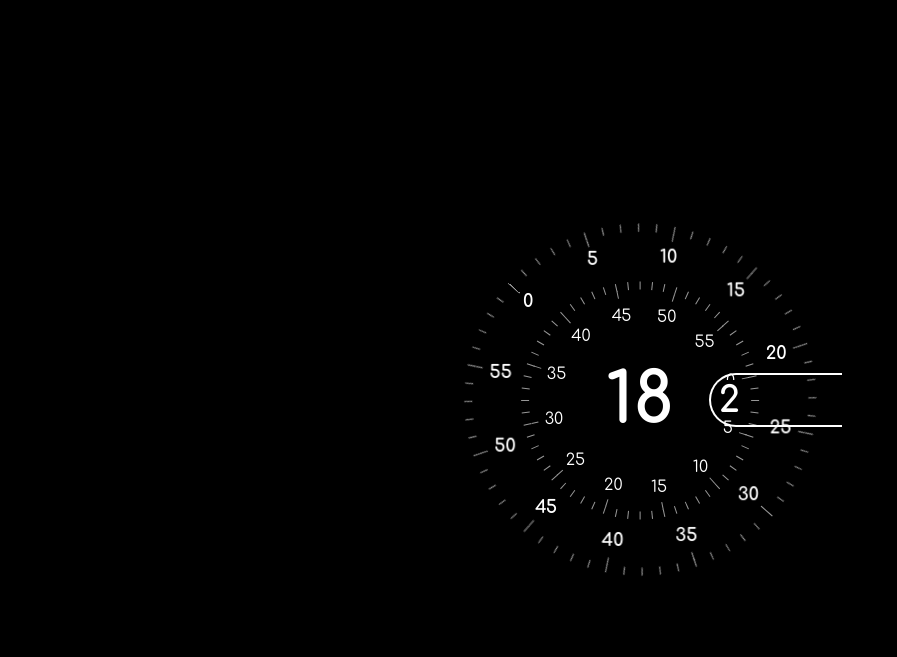
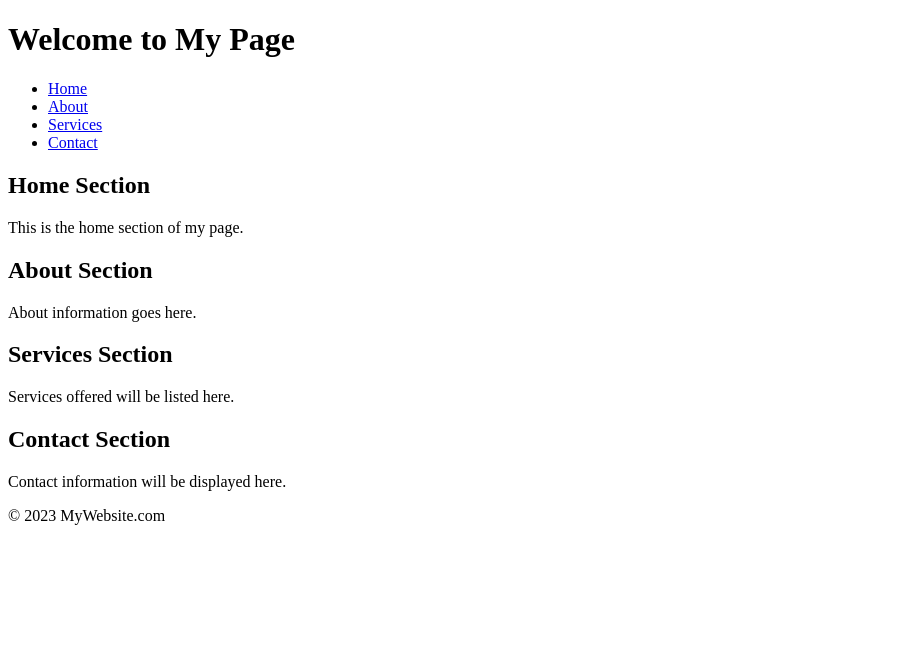
Before and after one commit to nagarajhullur4/Check, a plain HTML site: page index.html in a window 1280 px wide. Shown: the whole page, without its empty margins (0-897 px from the left). Drawn offline with Linux system fonts and the light colour scheme.

Commit message:
Update index.html

```diff
--- a/index.html
+++ b/index.html
@@ -1,182 +1,46 @@
 <!DOCTYPE html>
-<html lang="en" >
+<html lang="en">
 <head>
-  <meta charset="UTF-8">
-  <title>Analog CLock</title>
-
-<style>
-	@import url("https://fonts.googleapis.com/css2?family=Comfortaa:wght@300;400;500;600;700&display=swap");
-*, *:afater, *:before {
-  box-sizing: border-box;
-}
-
-body, html {
-  background: #000;
-  margin: 0;
-  height: 100vh;
-  color: #fff;
-  font-family: "Comfortaa", cursive;
-}
-
-.clock {
-  --clock-size: 360px;
-  width: var(--clock-size);
-  height: var(--clock-size);
-  position: fixed;
-  inset: 0;
-  margin: auto;
-  border-radius: 50%;
-}
-.spike {
-  position: absolute;
-  width: 8px;
-  height: 1px;
-  background: #fff9;
-  line-height: 20px;
-  transform-origin: 50%;
-  z-index: 5;
-  inset: 0;
-  margin: auto;
-  font-style: normal;
-  transform: rotate(var(--rotate)) translateX(var(--dail-size));
-}
-.spike:nth-child(5n+1) {
-  box-shadow: -7px 0 #fff9;
-}
-.spike:nth-child(5n+1):after {
-  content: attr(data-i);
-  position: absolute;
-  right: 22px;
-  top: -10px;
-  transition: 1s linear;
-  transform: rotate(calc( var(--dRotate) - var(--rotate)));
-}
-
-.seconds {
-  --dRotate: 0deg;
-  --dail-size: calc((var(--clock-size)/ 2) - 8px);
-  font-weight: 800;
-  font-size: 18px;
-  transform: rotate(calc( -1 * var(--dRotate)));
-  position: absolute;
-  inset: 0;
-  margin: auto;
-  transition: 1s linear;
-}
-
-.minutes {
-  --dail-size: calc((var(--clock-size)/ 2) - 65px);
-  font-size: 16px;
-  transform: rotate(calc( -1 * var(--dRotate)));
-  position: absolute;
-  inset: 0;
-  margin: auto;
-  transition: 1s linear;
-}
-
-.stop-anim {
-  transition: 0s linear;
-}
-.stop-anim .spike:after {
-  transition: 0s linear !important;
-}
-
-.hour {
-  font-size: 70px;
-  font-weight: 900;
-  position: absolute;
-  left: 50%;
-  top: 50%;
-  transform: translate(-50%, -50%);
-}
-
-.minute {
-  font-size: 36px;
-  font-weight: 900;
-  position: absolute;
-  background: #000;
-  z-index: 10;
-  right: calc(var(--clock-size)/ 4.5);
-  top: 50%;
-  transform: translateY(-50%);
-}
-.minute:after {
-  content: "";
-  position: absolute;
-  border: 2px solid #fff;
-  border-right: none;
-  height: 50px;
-  left: -10px;
-  top: 50%;
-  border-radius: 40px 0 0 40px;
-  width: calc(var(--clock-size)/ 2.75);
-  transform: translatey(-50%);
-}
-</style>
+    <meta charset="UTF-8">
+    <title>My First Web Page</title>
 </head>
 <body>
+    <header>
+        <h1>Welcome to My Page</h1>
+        <nav>
+            <ul>
+                <li><a href="/Analog Clock">Home</a></li>
+                <li><a href="#about">About</a></li>
+                <li><a href="#services">Services</a></li>
+                <li><a href="#contact">Contact</a></li>
+            </ul>
+        </nav>
+    </header>
 
-<second class="clock">
-  <div class="seconds"></div>
-  <div class="minutes"></div>
-  <div class="minute">44</div>
-  <div class="hour"></div>
-</second>
+    <main>
+        <section id="home">
+            <h2>Home Section</h2>
+            <p>This is the home section of my page.</p>
+        </section>
 
-  <script>
-	const seconds = document.querySelector('.seconds');
-const minutes = document.querySelector('.minutes');
-const minute = document.querySelector('.minute');
-const hour = document.querySelector('.hour');
+        <section id="about">
+            <h2>About Section</h2>
+            <p>About information goes here.</p>
+        </section>
 
-// Create spikes
-for(let s = 0; s < 60 ; s++){
-  let mSpikeEl = document.createElement('i');
-  let sSpikeEl = document.createElement('i');
-  mSpikeEl.className = 'spike'
-  sSpikeEl.className = 'spike'
-  mSpikeEl.style = `--rotate:${6 * s}deg`;
-  sSpikeEl.style = `--rotate:${6 * s}deg`;
-  mSpikeEl.setAttribute('data-i', s);
-  sSpikeEl.setAttribute('data-i', s);
+        <section id="services">
+            <h2>Services Section</h2>
+            <p>Services offered will be listed here.</p>
+        </section>
 
-  seconds.append(sSpikeEl);
-  minutes.append(mSpikeEl);
-}
+        <section id="contact">
+            <h2>Contact Section</h2>
+            <p>Contact information will be displayed here.</p>
+        </section>
+    </main>
 
-function getTime() {
-		let date = new Date(),
-    s  = date.getSeconds() ,
-    m  = date.getMinutes();
-
-  	hour.textContent = date.getHours();
-  	minute.textContent = m;
-
-
-  	minutes.style = `--dRotate:${6 * m}deg`;
-
-    if(s == 0){
-			seconds.classList.add('stop-anim')
-    } else{
-      seconds.classList.remove('stop-anim')
-    }
-    if(m == 0){
-			minutes.classList.add('stop-anim')
-    } else{
-      minutes.classList.remove('stop-anim')
-    }
-
-  		seconds.style = `--dRotate:${6 * s}deg`;
-}
-
-
-
-
-
-
-setInterval(getTime, 1000);
-getTime();
-  </script>
-
+    <footer>
+        <p>&copy; 2023 MyWebsite.com</p>
+    </footer>
 </body>
 </html>
```
